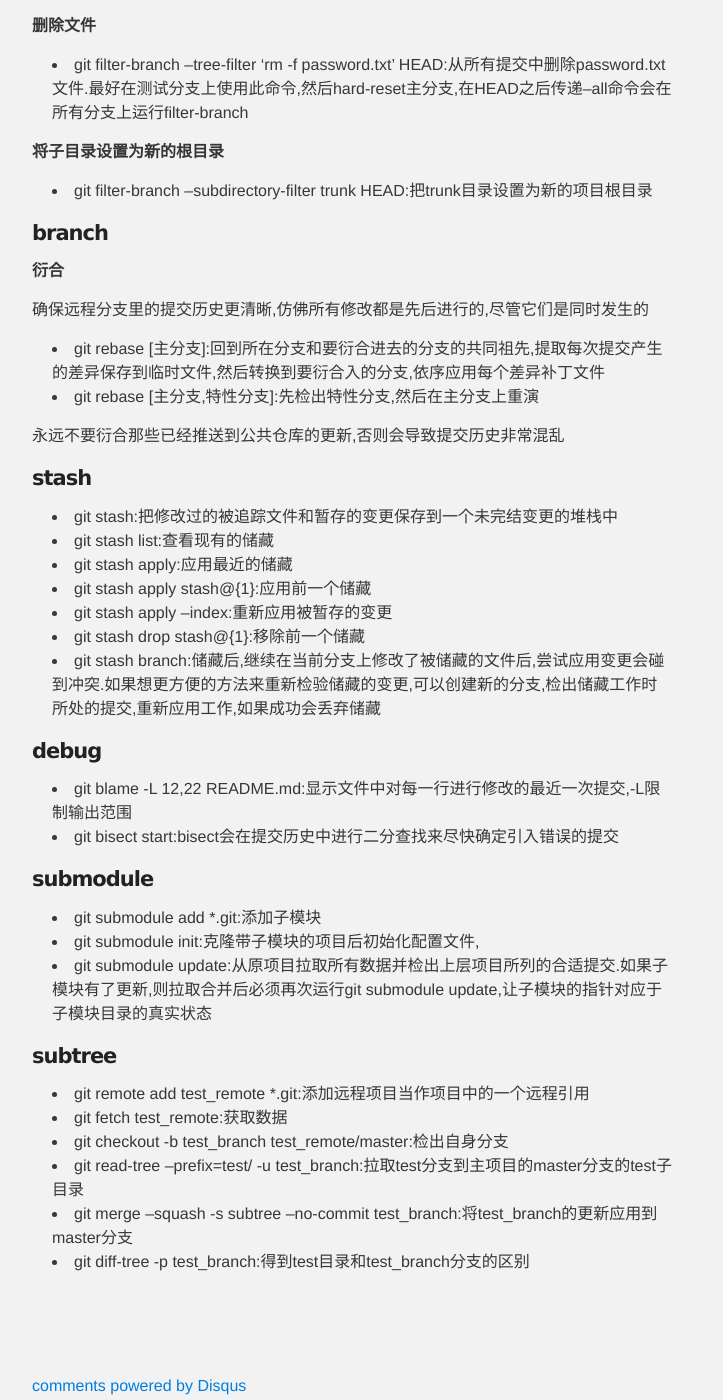
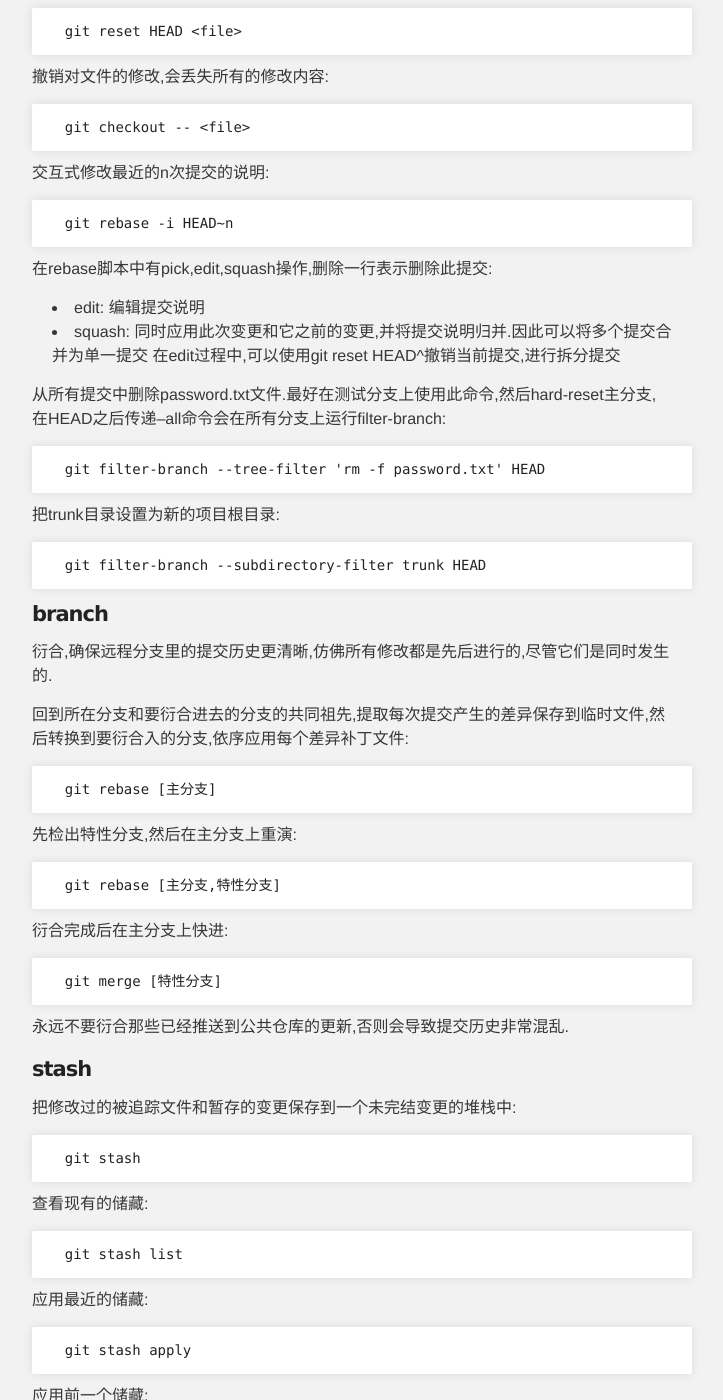
Before and after one commit to airixly/airixly.github.io, a Jekyll site: the page built from _posts/2013-12-06-Git命令.md, in a window 1280 px wide and 1400 px high, scrolled down 1125 px. Shown: the whole window, without its empty margins (288-1011 px from the left). Built offline with Jekyll 4.4.1, drawn with Linux system fonts in a browser that asks for light colours; Markdown is read by kramdown in place of the engine named in the settings; comment, search, counter and statistics services are not loaded; some of the changed text lies outside the part shown.

Commit message:
use code highlight in git command

```diff
--- a/_posts/2013-12-06-Git命令.md
+++ b/_posts/2013-12-06-Git命令.md
@@ -5,85 +5,277 @@ title: Git命令
 
 #### diff
 
-* git diff:修改后还未add到staged的文件与staged中的文件的差异
-* git diff --cached(staged):add到staged但没有commit的文件与上次commit后的文件的差异
+修改后还未add到staged的文件与staged中的文件的差异:
+{% highlight text %}
+  git diff
+{% endhighlight %}
+
+add到staged但没有commit的文件与上次commit后的文件的差异:
+{% highlight text %}
+  git diff --cached(staged)
+{% endhighlight %}
 
 #### rm
 
-* git rm:移除已跟踪的文件,并连带从工作目录中删除
-* git rm -f:若文件已经放到staged中,则必须使用 -f 强制删除
-* git rm --cached:移除跟踪,但不删除原文件
+移除已跟踪的文件,并连带从工作目录中删除:
+{% highlight text %}
+  git rm
+{% endhighlight %}
+
+若文件已经放到staged中,则必须使用 -f 强制删除:
+{% highlight text %}
+  git rm -f
+{% endhighlight %}
+
+移除跟踪,但不删除原文件:
+{% highlight text %}
+  git rm --cached
+{% endhighlight %}
 
 #### undo
 
-**修改最后一次提交**
+如果前一次提交后没有任何改动,则重新编辑提交说明.如果忘了add某些修改,则可以补上add操作,然后用此命令提交:
+{% highlight text %}
+  git commit --amend
+{% endhighlight %}
+因为修正会改变提交的SHA-1值,所以不要在推送完后再去修正.
 
-* git commit --amend:如果前一次提交后没有任何改动,则重新编辑提交说明.如果忘了add某些修改,则可以补上add操作,然后 --amend 提交.因为修正会改变提交的SHA-1值,所以不要在推送完后再去修正
+取消暂存,让文件回到已修改未暂存的状态:
+{% highlight text %}
+  git reset HEAD <file>
+{% endhighlight %}
 
-**取消暂存的文件**
+撤销对文件的修改,会丢失所有的修改内容:
+{% highlight text %}
+  git checkout -- <file>
+{% endhighlight %}
 
-* git reset HEAD <file>:取消暂存,让文件回到已修改未暂存的状态
+交互式修改最近的n次提交的说明:
+{% highlight text %}
+  git rebase -i HEAD~n
+{% endhighlight %}
 
-**取消对文件的修改**
+在rebase脚本中有pick,edit,squash操作,删除一行表示删除此提交:
 
-* git checkout -- <file>:撤销对文件的修改,会丢失所有的修改内容
+* edit: 编辑提交说明
+* squash: 同时应用此次变更和它之前的变更,并将提交说明归并.因此可以将多个提交合并为单一提交
+ 在edit过程中,可以使用git reset HEAD^撤销当前提交,进行拆分提交
 
-**修改多个提交说明**
+从所有提交中删除password.txt文件.最好在测试分支上使用此命令,然后hard-reset主分支,在HEAD之后传递--all命令会在所有分支上运行filter-branch:
+{% highlight text %}
+  git filter-branch --tree-filter 'rm -f password.txt' HEAD
+{% endhighlight %}
 
-* git rebase -i HEAD~n:交互式修改最近的n次提交的说明.
-
-在rebase脚本中有pick,edit,squash操作:
-
-* rebase脚本中删除一行表示删除此提交
-* edit表示编辑提交说明
-* squash表示应用此变更与之前的变更进行合并
-* 在edit过程中,可以使用git reset HEAD^撤销当前提交,进行拆分提交
-
-**删除文件**
-
-* git filter-branch --tree-filter 'rm -f password.txt' HEAD:从所有提交中删除password.txt文件.最好在测试分支上使用此命令,然后hard-reset主分支,在HEAD之后传递--all命令会在所有分支上运行filter-branch
-
-**将子目录设置为新的根目录**
-
-* git filter-branch --subdirectory-filter trunk HEAD:把trunk目录设置为新的项目根目录
+把trunk目录设置为新的项目根目录:
+{% highlight text %}
+  git filter-branch --subdirectory-filter trunk HEAD
+{% endhighlight %}
 
 #### branch
 
-**衍合**
+衍合,确保远程分支里的提交历史更清晰,仿佛所有修改都是先后进行的,尽管它们是同时发生的.
 
-确保远程分支里的提交历史更清晰,仿佛所有修改都是先后进行的,尽管它们是同时发生的
+回到所在分支和要衍合进去的分支的共同祖先,提取每次提交产生的差异保存到临时文件,然后转换到要衍合入的分支,依序应用每个差异补丁文件:
+{% highlight text %}
+  git rebase [主分支]
+{% endhighlight %}
 
-* git rebase [主分支]:回到所在分支和要衍合进去的分支的共同祖先,提取每次提交产生的差异保存到临时文件,然后转换到要衍合入的分支,依序应用每个差异补丁文件
-* git rebase [主分支,特性分支]:先检出特性分支,然后在主分支上重演
+先检出特性分支,然后在主分支上重演:
+{% highlight text %}
+  git rebase [主分支,特性分支]
+{% endhighlight %}
 
-永远不要衍合那些已经推送到公共仓库的更新,否则会导致提交历史非常混乱
+衍合完成后在主分支上快进:
+{% highlight text %}
+  git merge [特性分支]
+{% endhighlight %}
+
+永远不要衍合那些已经推送到公共仓库的更新,否则会导致提交历史非常混乱.
 
 #### stash
 
-* git stash:把修改过的被追踪文件和暂存的变更保存到一个未完结变更的堆栈中
-* git stash list:查看现有的储藏
-* git stash apply:应用最近的储藏
-* git stash apply stash@{1}:应用前一个储藏
-* git stash apply --index:重新应用被暂存的变更
-* git stash drop stash@{1}:移除前一个储藏
-* git stash branch:储藏后,继续在当前分支上修改了被储藏的文件后,尝试应用变更会碰到冲突.如果想更方便的方法来重新检验储藏的变更,可以创建新的分支,检出储藏工作时所处的提交,重新应用工作,如果成功会丢弃储藏
+把修改过的被追踪文件和暂存的变更保存到一个未完结变更的堆栈中:
+{% highlight text %}
+  git stash
+{% endhighlight %}
+
+查看现有的储藏:
+{% highlight text %}
+  git stash list
+{% endhighlight %}
+
+应用最近的储藏:
+{% highlight text %}
+  git stash apply
+{% endhighlight %}
+
+应用前一个储藏:
+{% highlight text %}
+  git stash apply stash@{1}
+{% endhighlight %}
+
+重新应用被暂存的变更:
+{% highlight text %}
+  git stash apply --index
+{% endhighlight %}
+
+移除前一个储藏:
+{% highlight text %}
+  git stash drop stash@{1}
+{% endhighlight %}
+
+储藏后,继续在当前分支上修改了被储藏的文件后,尝试应用变更会碰到冲突.如果想更方便的方法来重新检验储藏的变更,可以创建新的分支,检出储藏工作时所处的提交,重新应用工作,如果成功会丢弃储藏:
+{% highlight text %}
+  git stash branch
+{% endhighlight %}
 
 #### debug
 
-* git blame -L 12,22 README.md:显示文件中对每一行进行修改的最近一次提交,-L限制输出范围
-* git bisect start:bisect会在提交历史中进行二分查找来尽快确定引入错误的提交
+显示文件中对每一行进行修改的最近一次提交,-L限制输出范围:
+{% highlight text %}
+  git blame -L 12,22 README.md
+{% endhighlight %}
 
-#### submodule
+bisect会在提交历史中进行二分查找来尽快确定引入错误的提交:
+{% highlight text %}
+  git bisect start
+{% endhighlight %}
 
-* git submodule add *.git:添加子模块
-* git submodule init:克隆带子模块的项目后初始化配置文件,
-* git submodule update:从原项目拉取所有数据并检出上层项目所列的合适提交.如果子模块有了更新,则拉取合并后必须再次运行git submodule update,让子模块的指针对应于子模块目录的真实状态
+
+#### submodules
+
+添加子模块:
+{% highlight text %}
+  git submodule add https://github.com/jashkenas/underscore.git
+{% endhighlight %}
+
+克隆带子模块的项目后初始化配置文件:
+{% highlight text %}
+  git submodule init
+{% endhighlight %}
+
+从原项目拉取所有数据并检出上层项目所列的合适提交.如果子模块有了更新,则拉取合并后必须再次运行git submodule update,让子模块的指针对应于子模块目录的真实状态:
+{% highlight text %}
+  git submodule update
+{% endhighlight %}
+
+
+#### subtree merge
+
+添加test项目当作项目中的一个远程引用:
+{% highlight text %}
+  git remote add test_remote git@github.com:testuser/test.git
+{% endhighlight %}
+
+获取数据:
+{% highlight text %}
+  git fetch test_remote
+{% endhighlight %}
+
+检出自身分支:
+{% highlight text %}
+ git checkout -b test_branch test_remote/master
+{% endhighlight %}
+
+拉取test分支到主项目的master分支的test子目录:
+{% highlight text %}
+  git read-tree --prefix=test/ -u test_branch
+{% endhighlight %}
+
+将test_branch的更新应用到master分支:
+{% highlight text %}
+  git merge --squash -s subtree --no-commit test_branch
+{% endhighlight %}
+
+得到test目录和test_branch分支的区别:
+{% highlight text %}
+  git diff-tree -p test_branch
+{% endhighlight %}
 
 #### subtree
 
-* git remote add test_remote *.git:添加远程项目当作项目中的一个远程引用
-* git fetch test_remote:获取数据
-* git checkout -b test_branch test_remote/master:检出自身分支
-* git read-tree --prefix=test/ -u test_branch:拉取test分支到主项目的master分支的test子目录
-* git merge --squash -s subtree --no-commit test_branch:将test_branch的更新应用到master分支
-* git diff-tree -p test_branch:得到test目录和test_branch分支的区别
+添加远程仓库并fetch:
+{% highlight text %}
+  git remote add -f test_remote git@github.com:testuser/test.git
+{% endhighlight %}
+
+由远程仓库生成子目录test:
+{% highlight text %}
+  git subtree add --prefix=test test_remote master --squash
+{% endhighlight %}
+
+更新子目录test:
+{% highlight text %}
+  git fetch test_remote master
+{% endhighlight %}
+
+更新子目录test:
+{% highlight text %}
+  git subtree pull --prefix=test test_remote --squash
+{% endhighlight %}
+
+向远程仓库推送更新:
+{% highlight text %}
+  git subtree push --prefix=test test_remote master
+{% endhighlight %}
+
+#### log
+
+把日志输出到桌面的log.log文件:
+{% highlight text %}
+  git log > ~/Desktop/log.log
+{% endhighlight %}
+
+#### recovery
+
+显示HEAD的改动记录:
+{% highlight text %}
+  git reflog
+{% endhighlight %}
+
+在SHA为bacd8c1的commit上创建一个新的分支:
+{% highlight text %}
+  git branch recover-branch bacd8c1
+{% endhighlight %}
+
+如果commit丢失的原因并没有记录在reflog中(可以通过删除recover-branch分支和.git/logs/来模拟),则用此命令来检查仓库的数据完整性.选项--full表示所有未被其他对象引用的对象.可以从dangling commit找到丢失的commit,然后创建一个指向它的分支来恢复数据.:
+{% highlight text %}
+  git fsck --full
+{% endhighlight %}
+
+#### remove objects
+
+查看仓库占用的空间:
+{% highlight text %}
+  git count-objects -v
+{% endhighlight %}
+
+对输出的第三列信息(文件大小)进行排序,只显示最后的三行,即显示最大的三个文件:
+{% highlight text %}
+  git verify-pack -v .git/objects/pack/pack-2dc7e...00.idx | sort -k 3 -n | tail -3
+{% endhighlight %}
+
+查看对应SHA的文件名:
+{% highlight text %}
+  git rev-list --objects --all |grep 49009407
+{% endhighlight %}
+
+找出修改了git.tbz2文件的commit:
+{% highlight text %}
+  git log --pretty=oneline -- git.tbz2
+{% endhighlight %}
+
+重写自a318ea1的commit以来的所有历史记录:
+{% highlight text %}
+  git filter-branch --index-filter 'git rm --cached --ignore-unmatch git.tbz2' -- a318ea1^
+{% endhighlight %}
+
+移除reflog,refs中的引用:
+{% highlight text %}
+  rm -Rf .git/refs/original && rm -Rf .git/logs/
+{% endhighlight %}
+
+清除引用后,查看占用空间.此后再进行推送或复制时此对象就不会再传送出去:
+{% highlight text %}
+  git gc && git count-objects -v
+{% endhighlight %}
--- a/index.html
+++ b/index.html
@@ -4,6 +4,6 @@ title: Airixly
 ---
 <ul class="posts">
     {% for post in site.posts %}
-      <li><span>{{ post.date | date_to_string }}</span> &raquo; <a href="{{ post.url }}">{{ post.title }}</a></li>
+      <li><span>{{ post.date | date:"%Y-%m-%d" }}</span> &raquo; <a href="{{ post.url }}">{{ post.title }}</a></li>
     {% endfor %}
 </ul>
```
Also changed, not shown: _posts/2013-11-03-CSS的Float属性.md (+6 -0 lines).
